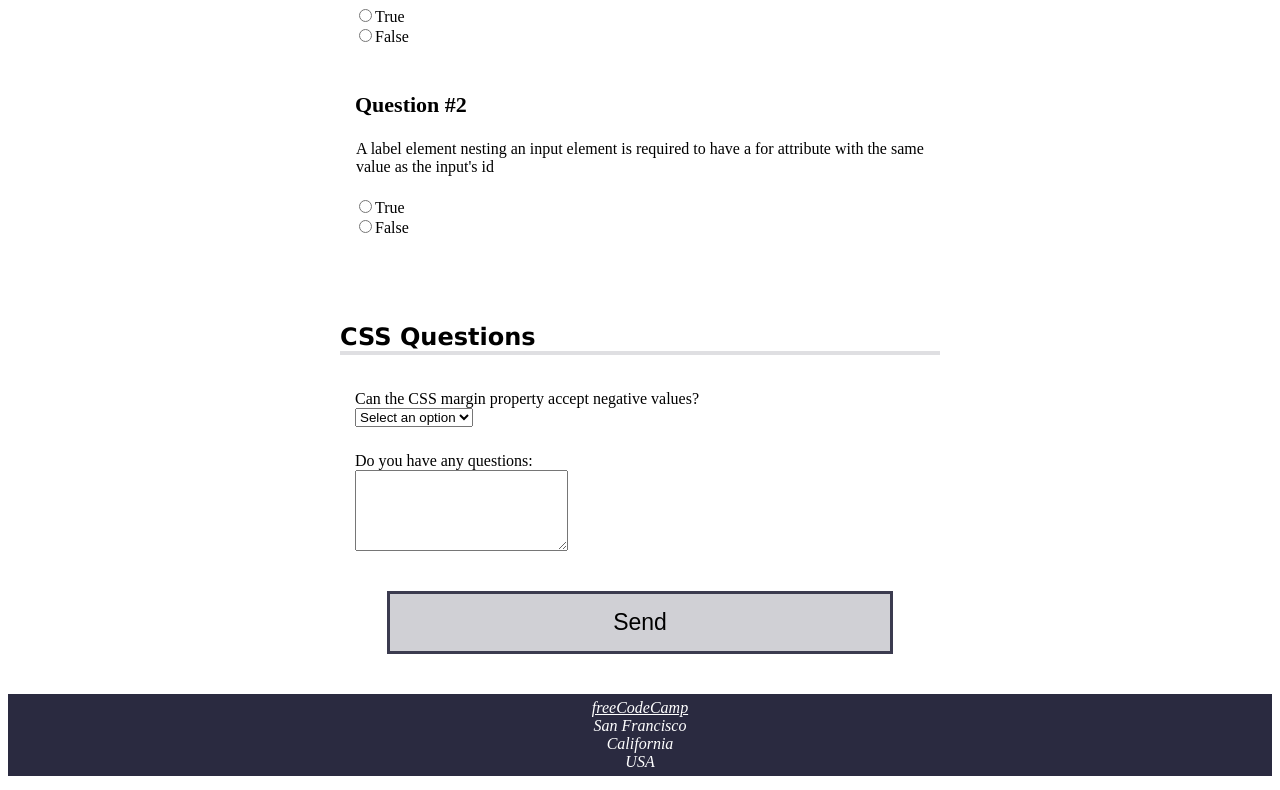
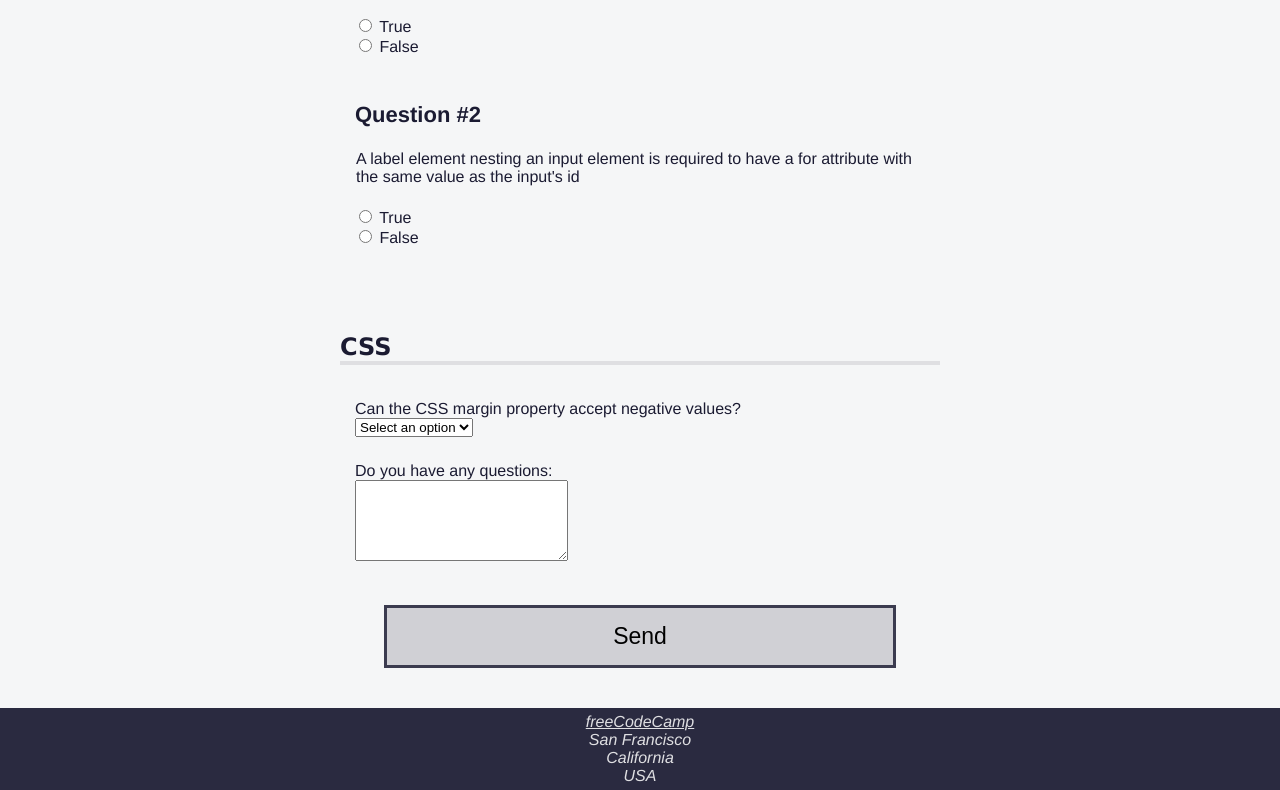
Before and after one commit to Rhys2000/Accesibility-Quiz, a plain HTML site: page index.html in a window 1280 px wide. Shown: the part 502-1292 px from the top of the page. Drawn offline with Linux system fonts and the light colour scheme.

Commit message:
Final Touches

```diff
--- a/index.html
+++ b/index.html
@@ -1,14 +1,15 @@
+<!DOCTYPE html>
 <html lang="en">
   <head>
-        <meta charset="utf-8">
-        <meta name="viewport" content="width=device-width, initial-scale=1">
+    <meta charset="UTF-8" />
+    <meta name="viewport" content="width=device-width, initial-scale=1.0" />
     <meta name="description" content="freeCodeCamp Accessibility Quiz practice project" />
     <title>Accessibility Quiz</title>
     <link rel="stylesheet" href="styles.css" />
   </head>
   <body>
     <header>
-            <img src="https://cdn.freecodecamp.org/platform/universal/fcc_primary.svg" id="logo" alt="freeCodeCamp">
+      <img id="logo" alt="freeCodeCamp" src="https://cdn.freecodecamp.org/platform/universal/fcc_primary.svg">
       <h1>HTML/CSS Quiz</h1>
       <nav>
         <ul>
@@ -19,12 +20,12 @@
       </nav>
     </header>
     <main>
-            <form action="https://freecodecamp.org/practice-project/accessibility-quiz" method="post">
+      <form method="post" action="https://freecodecamp.org/practice-project/accessibility-quiz">
         <section role="region" aria-labelledby="student-info">
           <h2 id="student-info">Student Info</h2>
           <div class="info">
             <label for="student-name">Name:</label>
-                        <input type="text" name="student-name" id="student-name"/>
+            <input type="text" name="student-name" id="student-name" />
           </div>
           <div class="info">
             <label for="student-email">Email:</label>
@@ -36,17 +37,26 @@
           </div>
         </section>
         <section role="region" aria-labelledby="html-questions">
-                    <h2 id="html-questions">HTML Questions</h2>
+          <h2 id="html-questions">HTML</h2>
           <div class="question-block">
             <h3><span class="sr-only">Question</span>1</h3>
             <fieldset class="question" name="html-question-one">
-                            <legend>The legend element represents a caption for the content of its parent fieldset element</legend>
+              <legend>
+                The legend element represents a caption for the content of its
+                parent fieldset element
+              </legend>
               <ul class="answers-list">
                 <li>
-                                    <label for="q1-a1"><input type="radio" id="q1-a1" value="true" name="html-question-one"/>True</label>
+                  <label for="q1-a1">
+                    <input type="radio" id="q1-a1" name="q1" value="true" />
+                    True
+                  </label>
                 </li>
                 <li>
-                                    <label for="q1-a2"><input type="radio" id="q1-a2" value="false" name="html-question-one"/>False</label>
+                  <label for="q1-a2">
+                    <input type="radio" id="q1-a2" name="q1" value="false" />
+                    False
+                  </label>
                 </li>
               </ul>
             </fieldset>
@@ -54,20 +64,29 @@
           <div class="question-block">
             <h3><span class="sr-only">Question</span>2</h3>
             <fieldset class="question" name="html-question-two">
-                            <legend>A label element nesting an input element is required to have a for attribute with the same value as the input's id</legend>
+              <legend>
+                A label element nesting an input element is required to have a
+                for attribute with the same value as the input's id
+              </legend>
               <ul class="answers-list">
                 <li>
-                                    <label for="q2-a1"><input type="radio" id="q2-a1" value="true" name="html-question-two"/>True</label>
+                  <label for="q2-a1">
+                    <input type="radio" id="q2-a1" name="q2" value="true" />
+                    True
+                  </label>
                 </li>
                 <li>
-                                    <label for="q2-a2"><input type="radio" id="q2-a2" value="false" name="html-question-two"/>False</label>
+                  <label for="q2-a2">
+                    <input type="radio" id="q2-a2" name="q2" value="false" />
+                    False
+                  </label>
                 </li>
               </ul>
             </fieldset>
           </div>
         </section>
         <section role="region" aria-labelledby="css-questions">
-                    <h2 id="css-questions">CSS Questions</h2>
+          <h2 id="css-questions">CSS</h2>
           <div class="formrow">
             <div class="question-block">
               <label for="selector">Can the CSS margin property accept negative values?</label>
--- a/styles.css
+++ b/styles.css
@@ -1,8 +1,8 @@
-#logo {
-  width: max(10rem, 18vw);
-  background-color: #0a0a23;
-  aspect-ratio: 35/4;
-  padding: 0.4rem;
+body {
+  background: #f5f6f7;
+  color: #1b1b32;
+  font-family: Helvetica;
+  margin: 0;
 }
 
 header {
@@ -16,10 +16,23 @@ header {
   top: 0;
 }
 
+#logo {
+  width: max(10rem, 18vw);
+  background-color: #0a0a23;
+  aspect-ratio: 35 / 4;
+  padding: 0.4rem;
+}
+
 h1 {
   color: #f1be32;
   font-size: min(5vw, 1.2em);
   text-align: center;
+}
+
+nav {
+  width: 50%;
+  max-width: 300px;
+  height: 50px;
 }
 
 nav > ul {
@@ -47,39 +60,7 @@ nav > ul > li:hover {
 
 li > a {
   color: inherit;
-}
-
-
-h1, h2 {
-  font-family: Verdana, sans-serif;
-}
-
-h2 {
-  border-bottom: 4px solid #dfdfe2;
-  margin-top: 0;
-  padding-top: 60px;
-}
-
-h3 {
-  margin-top: 5px;
-  padding-left: 15px;
-  font-size: 1.375rem;
-}
-
-h3::before {
-  content: "Question #";
-}
-
-.sr-only {
-  position: absolute;
-  width: 1px;
-  height: 1px;
-  padding: 0;
-  margin: -1px;
-  overflow: hidden;
-  clip: rect(0, 0, 0, 0);
-  white-space: nowrap;
-  border: 0;
+  text-decoration: none;
 }
 
 main {
@@ -88,9 +69,19 @@ main {
 
 section {
   width: 80%;
-  margin: 0 auto;
-  margin-bottom: 10px;
+  margin: 0 auto 10px auto;
   max-width: 600px;
+}
+
+h1,
+h2 {
+  font-family: Verdana, Tahoma;
+}
+
+h2 {
+  border-bottom: 4px solid #dfdfe2;
+  margin-top: 0px;
+  padding-top: 60px;
 }
 
 .info {
@@ -106,6 +97,10 @@ input {
   font-size: 1rem;
 }
 
+.info label, .info input {
+  display: inline-block;
+}
+
 .info input {
   width: 50%;
   text-align: left;
@@ -117,10 +112,6 @@ input {
   text-align: right;
 }
 
-.info label, .info input {
-  display: inline-block;
-}
-
 .question-block {
   text-align: left;
   display: block;
@@ -129,14 +120,24 @@ input {
   padding-top: 5px;
 }
 
+h3 {
+  margin-top: 5px;
+  padding-left: 15px;
+  font-size: 1.375rem;
+}
+
+h3::before {
+  content: "Question #";
+}
+
 .question {
   border: none;
   padding-bottom: 0;
 }
 
 .answers-list {
-    list-style: none;
-    padding: 0;
+  list-style: none;
+  padding: 0;
 }
 
 button {
@@ -155,8 +156,9 @@ footer {
   justify-content: center;
 }
 
-footer, footer a {
-  color: #ffffff;
+footer,
+footer a {
+  color: #dfdfe2;
 }
 
 address {
@@ -164,6 +166,18 @@ address {
   padding: 0.3em;
 }
 
+.sr-only {
+  position: absolute;
+  width: 1px;
+  height: 1px;
+  padding: 0;
+  margin: -1px;
+  overflow: hidden;
+  clip: rect(0, 0, 0, 0);
+  white-space: nowrap;
+  border: 0;
+}
+
 @media (prefers-reduced-motion: no-preference) {
   * {
   scroll-behavior: smooth;
```
Lines whose indentation alone changed are shown as unchanged.
